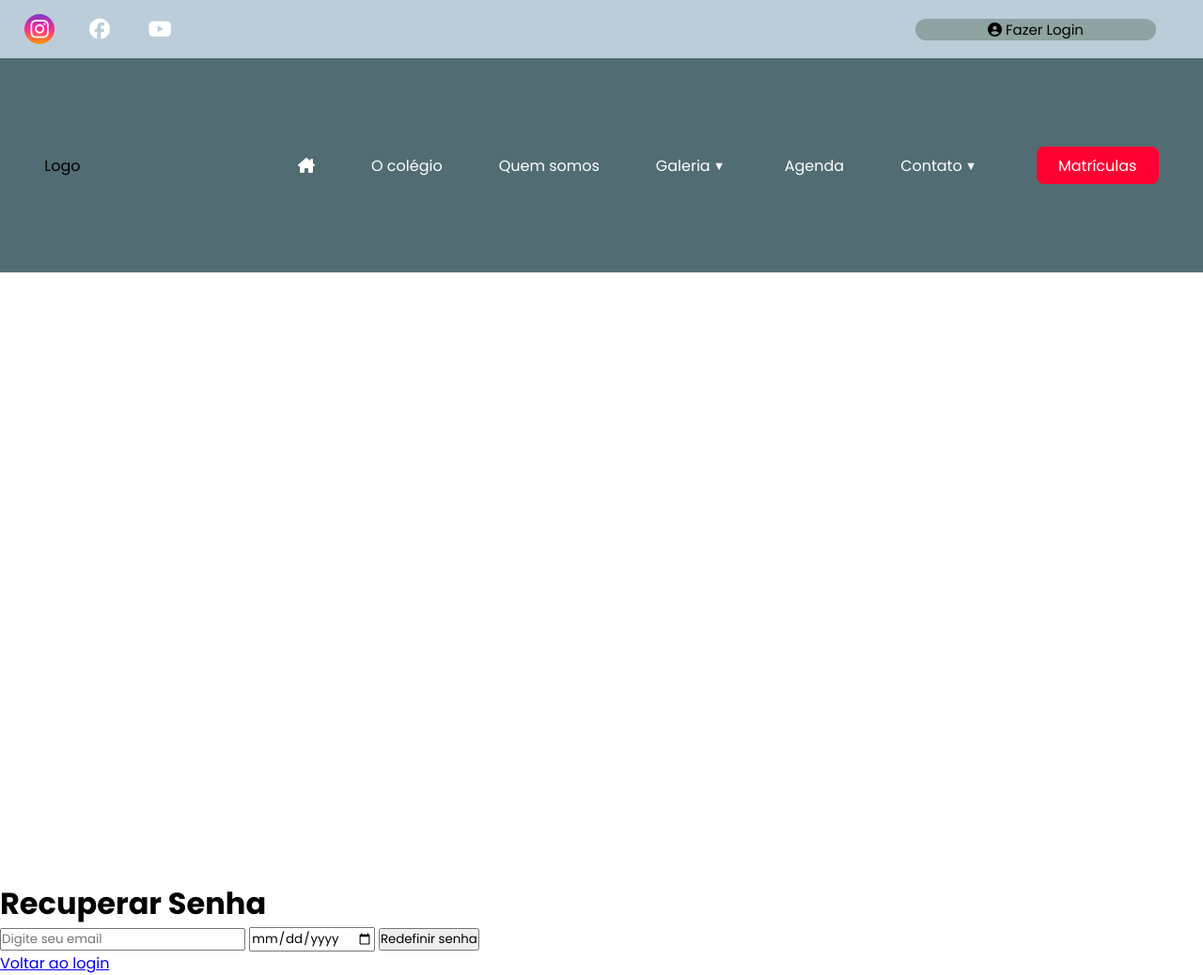
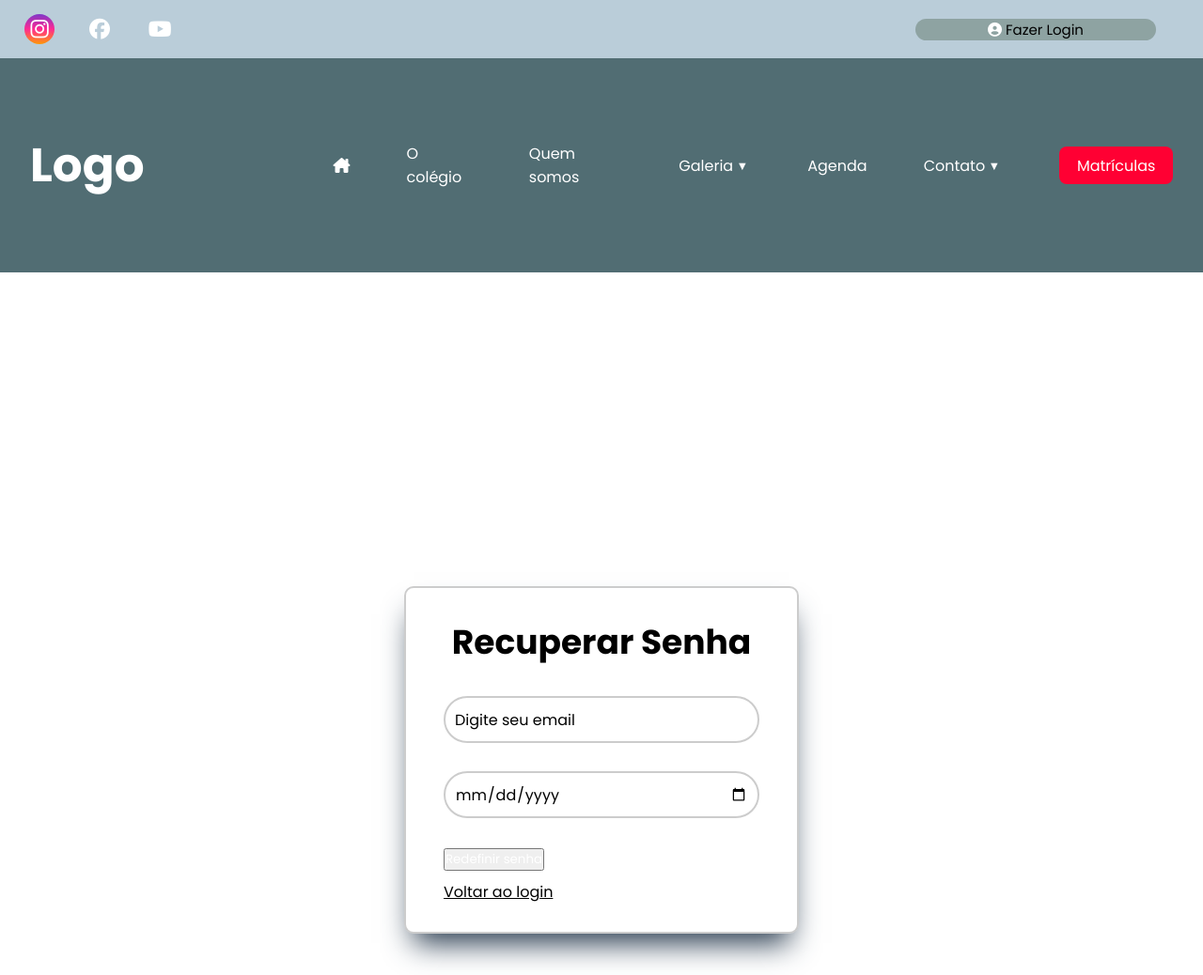
Before and after one commit to marcilio0710/estudo, a PHP site: page /recuperar_senha.html in a window 1280 px wide. Shown: the whole page at 94% size. Run offline with PHP 8.4, Linux system fonts and the light colour scheme.

Commit message:
Add files via upload

```diff
--- a/atualiza_senha.php
+++ b/atualiza_senha.php
@@ -6,7 +6,6 @@ if (!isset($_SESSION['email_recuperacao'])) {
 }
 
 $conn = new mysqli("localhost", "root", "", "testes");
-
 if ($conn->connect_error) {
     die("Erro na conexão: " . $conn->connect_error);
 }
@@ -20,7 +19,7 @@ $stmt->bind_param("ss", $nova_senha, $email);
 
 if ($stmt->execute()) {
     unset($_SESSION['email_recuperacao']);
-    echo "Senha atualizada com sucesso! <a href='login.html'>Fazer login</a>";
+    echo "<script>alert('Senha atualizada com sucesso!'); window.location.href='login.html';</script>";
 } else {
     echo "Erro ao atualizar a senha.";
 }
--- a/cadastro.html
+++ b/cadastro.html
@@ -37,7 +37,9 @@
         <nav>
 
                 <div class="logo">
-                    Logo
+                    <a href="index.html">
+                        <h1>Logo</h1>
+                    </a>
                 </div>
 
                 <div class="nav-list">
--- a/home.css
+++ b/home.css
@@ -19,6 +19,7 @@
   z-index: 10;
 }
 main {
+    display: flex;
     background-color: #f4f4f4;
     font-family: Arial, sans-serif;
     display: flex;
@@ -42,7 +43,7 @@ header{
     height: auto;
     width: 100%;
     gap: 3rem;
-   padding:15px 50px;
+    padding:15px 50px;
 }
 .social-icones{
    display: flex;
--- a/index.html
+++ b/index.html
@@ -36,7 +36,9 @@
     <nav>
 
             <div class="logo">
-                <h1>Logo</h1>
+                <a href="index.html">
+                    <h1>Logo</h1>
+                </a>
             </div>
 
             <div class="nav-list">
--- a/login.html
+++ b/login.html
@@ -37,7 +37,9 @@
         <nav>
 
                 <div class="logo">
-                    <h1>Logo</h1>
+                    <a href="index.html">
+                        <h1>Logo</h1>
+                    </a>
                 </div>
 
                 <div class="nav-list">
--- a/recuperar_senha.css
+++ b/recuperar_senha.css
@@ -1,139 +1,144 @@
-<!DOCTYPE html>
-<html lang="pt-br">
-<head>
-  <meta charset="UTF-8">
-  <title>Recuperar Senha</title>
-  <link rel="stylesheet" href="recuperar_senha.css">
-  <link rel="stylesheet" href="style.css">
-  <link rel="stylesheet" href="https://cdnjs.cloudflare.com/ajax/libs/font-awesome/6.7.2/css/all.min.css" integrity="sha512-Evv84Mr4kqVGRNSgIGL/F/aIDqQb7xQ2vcrdIwxfjThSH8CSR7PBEakCr51Ck+w+/U6swU2Im1vVX0SVk9ABhg==" crossorigin="anonymous" referrerpolicy="no-referrer" />
-</head>
-<body>
-    <header>
-        <div class="social-bar">
-            <div class="social-icones">
+@charset "UTF-08";
+@import url('https://fonts.googleapis.com/css2?family=Poppins:ital,wght@0,100;0,200;0,300;0,400;0,500;0,600;0,700;0,800;0,900;1,100;1,200;1,300;1,400;1,500;1,600;1,700;1,800;1,900&display=swap');
 
-                    <a href="#" class="social-link" id="instagram">
-                    <i class="fa-brands fa-instagram" ></i>
-                    </a>
-                <a href="#" class="social-link" id="facebook">
-                    <i class="fa-brands fa-facebook" ></i>
-                    </a>
-                    <a href="#" class="social-link" id="youtube">
-                    <i class="fa-brands fa-youtube" > </i>
-                    </a>
-            </div>
+*{
+    margin: 0;
+    padding: 0;
+    color: #fff;
+    box-sizing: border-box;
+    font-family: "Poppins", sans-serif;
+}
+  html, body {
+  height: 100%;
+  overflow: auto;
+}
 
-            <div class="social-login">
-                <button class="login">
-                    <a href="#">
-                        <span class="texto-login">
-                        <i class="fa-solid fa-circle-user"></i>
-                        Fazer Login</span>
-                    </a>
-                </button>
-            </div>
-        </div>
-        <nav>
+header{
+  position: relative; /* <- troque o fixed por relative */
+  width: 100%;
+  background-color: #333;
+  z-index: 1; /* pode até remover se não for necessário */
+}
+main {
+  display: flex;
+  justify-content: center;
+  align-items: center;
+  min-height: 100vh;
+  padding:0;
+  background: #fff;
+}
 
-                <div class="logo">
-                    <a href="index.html">
-                        <h1>Logo</h1>
-                    </a>
-                </div>
-
-                <div class="nav-list">
-
-                    <ul>
-
-                        <li class="icone-home" id="home">
-                        <a href="#"><i class="fa-solid fa-house-chimney"></i></a>
-                        </li>
+.social-bar{
+    position: relative;
+}
+nav{
+    position: relative;
+    margin-top:0vh;
+}
+.logo h1 {
+    font-size: 50px; /* Aumenta o tamanho da fonte */
+    font-weight: bold;
+    color: #fff; /* Defina a cor do texto que preferir */
+    margin: 0; /* Remover qualquer margem indesejada */
+}
 
 
-                        <li><a href="#">'O colégio'</a></li>
+.container{
+    width: 420px;
+    background-color: transparent;
+    border: 2px solid rgba(0, 0, 0, 0.2);
+    border-radius: 10px;
+    color: #000000;
+    padding: 30px 40px;
+    box-shadow: rgb(38, 57, 77) 0px 20px 30px -10px;
+    backdrop-filter: blur(20px);/*desfoca o fundo do container*/
+
+}
+
+.container h1{
+
+    font-size: 36px;
+    text-align: center;
+    color: #000000;
+}
+
+.input-box{
+    position: relative;
+    width: 100%;
+    height: 50px;
+    margin: 30px 0;
+}
+
+.input-box input{
+    width: 100%;
+    height: 100%;
+    background-color: transparent;
+    border: 2px solid rgba(0, 0, 0, 0.2);
+    border-radius: 40px;
+    outline: none;
+    font-size: 16px;
+    color: #000000;
+    padding: 20px 15px 20px 20px;
+}
 
 
-                        <li><a href="#" class="quem-somos">'Quem somos'</a></li>
 
+.container a {
+  color: #000;
+  text-decoration: underline;
+}
 
-                        <li class="has-submenu"><a href="#">'Galeria'<span class="menu-arrow">▼</span></a>
-                            <div class="sub-menu">
-                                <ul>
+.input-box input {
+  display: block;
+  width: 100%;
+  margin-bottom: 15px; /* Espaço entre os inputs */
+  padding: 10px;
+  font-size: 16px;
+  box-sizing: border-box;
+}
 
-                                    <li><a href="#">Feira Literaria</a></li>
+.input-box button {
+  margin-top: 10px;
+  padding: 10px 20px;
+  font-size: 16px;
+}
+.input-box input::placeholder{
+    color: #000000;
+}
 
+.input-box i{
+    position: absolute;
+    right: 20px;
+    font-size: 20px;
+    top: 50%;
+    transform: translateY(-50%);
+    color: #000;
+}
 
-                                    <li><a href="#">Cuturalmente</a></li>
+.redefine-senha{
 
+    width: 100%;/*ocupa todo o espaço*/
+    height: 50px;
+    background-color:#000000;
+    border: none;
+    border-radius: 40px;
+    cursor: pointer;
+    font-size: 16px;
+    color: #ffffff;
+    font-weight:600;
+    margin-top: 20px;
+    box-shadow: 0px 0 10px rgb(0, 0, 0, .1);
 
-                                    <li><a href="#">Aprovados ENEM 2025</a></li>
+}
 
-                                </ul>
-                            </div>
-                        </li>
+.recupera-page:hover{
+    background-color: transparent;
+    border: 2px solid rgba(0, 0, 0, 0.2);
+    color: #000000;
+    transition: 0.3s ease;
+}
 
+.voltar-login{
+  margin-top: 10px;
 
-                        <li><a href="#">'Agenda'</a></li>
-
-
-                        <li class="has-submenu"><a href="#">'Contato'<span class="menu-arrow">▼</span></a>
-                            <div class="sub-menu">
-                                <ul>
-
-                                    <li><a href="#">Fale conosco</a></li>
-
-
-                                    <li><a href="#">Faça parte da equipe</a></li>
-
-                                </ul>
-                            </div>
-                        </li>
-
-                        <li class="texto-matricula"><a href="#" >Matrículas</a></li>
-                    </ul>
-
-                </div>
-
-                <div class="mobile-menu">
-
-                    <div class="line1"></div>
-                    <div class="line2"></div>
-                    <div class="line3"></div>
-
-                </div>
-
-        </nav>
-
-    </header>
-    <main>
-        <div class="container">
-
-            <form action="processa_recuperacao.php" method="POST">
-
-                <h1>Recuperar Senha</h1>
-
-                <div class="input-box">
-
-                    <input placeholder="Digite seu email" type="email" name="email" required>
-
-                </div>
-
-
-                <div class="input-box">
-
-                    <input placeholder="Digite sua data de nascimento" type="date" name="data_nascimento" required>
-
-                </div>
-
-                    <button type="submit" class="readefine-senha">Redefinir senha</button>
-
-               <div class="voltar-login">
-                    <p><a href="login.html">Voltar ao login</a></p>
-                </div>
-            </form>
-            </div>
-
-  </main>
-  <script src="script.js"></script>
-</body>
-</html>
+}
--- a/recuperar_senha.html
+++ b/recuperar_senha.html
@@ -36,7 +36,9 @@
         <nav>
 
                 <div class="logo">
-                    Logo
+                    <a href="index.html">
+                        <h1>Logo</h1>
+                    </a>
                 </div>
 
                 <div class="nav-list">
@@ -106,18 +108,31 @@
     <main>
         <div class="container">
 
-            <h1>Recuperar Senha</h1>
+            <form action="processa_recuperacao.php" method="POST">
 
-            <form action="processa_recuperacao.php" method="POST">
+                <h1>Recuperar Senha</h1>
+
                 <div class="input-box">
+
                     <input placeholder="Digite seu email" type="email" name="email" required>
+
+                </div>
+
+
+                <div class="input-box">
+
                     <input placeholder="Digite sua data de nascimento" type="date" name="data_nascimento" required>
-                    <button type="submit" class="recupera-page">Redefinir senha</button>
+
                 </div>
+
+                    <button type="submit" class="readefine-senha">Redefinir senha</button>
+
+               <div class="voltar-login">
                     <p><a href="login.html">Voltar ao login</a></p>
+                </div>
             </form>
+            </div>
 
-        </div>
   </main>
   <script src="script.js"></script>
 </body>
--- a/style.css
+++ b/style.css
@@ -130,20 +130,24 @@ nav{
   align-items: center;
   /*margin-left: auto;  empurra para a direita */
   padding-right: 2rem; /* opcional para espaçamento da borda */
+  font-size: 20px;
+  color: #fff; /* Defina a cor do texto que preferir */
+  font-weight: bold;
+  font-size: 40px;
+  text-decoration: none;
+}
+
+.logo a{
+    text-decoration: none;
+    color: white;
 
 }
-
 .logo img{
   height: 110px;
   width: 110px;
   padding-top: 0.7rem;
   cursor: pointer;
 
-}
-.logo h1 {
-    font-size: 3rem; /* Altere o valor para aumentar ou diminuir o tamanho da fonte */
-    font-weight: bold;
-    color: #333; /* Defina a cor que preferir */
 }
 
 .nav-list.ativo {
@@ -499,7 +503,7 @@ nav{
 .logo h1 {
     font-size: 50px; /* Aumenta o tamanho da fonte */
     font-weight: bold;
-    color: #fff; /* Defina a cor do texto que preferir */
+    color: #000000; /* Defina a cor do texto que preferir */
     margin: 0; /* Remover qualquer margem indesejada */
 }
 
```
Also changed, not shown: login.css (+7 -2 lines), nova_senha.php (+73 -4 lines), processa_recuperacao.php (+30 -2 lines), nova_senha.css (added).
